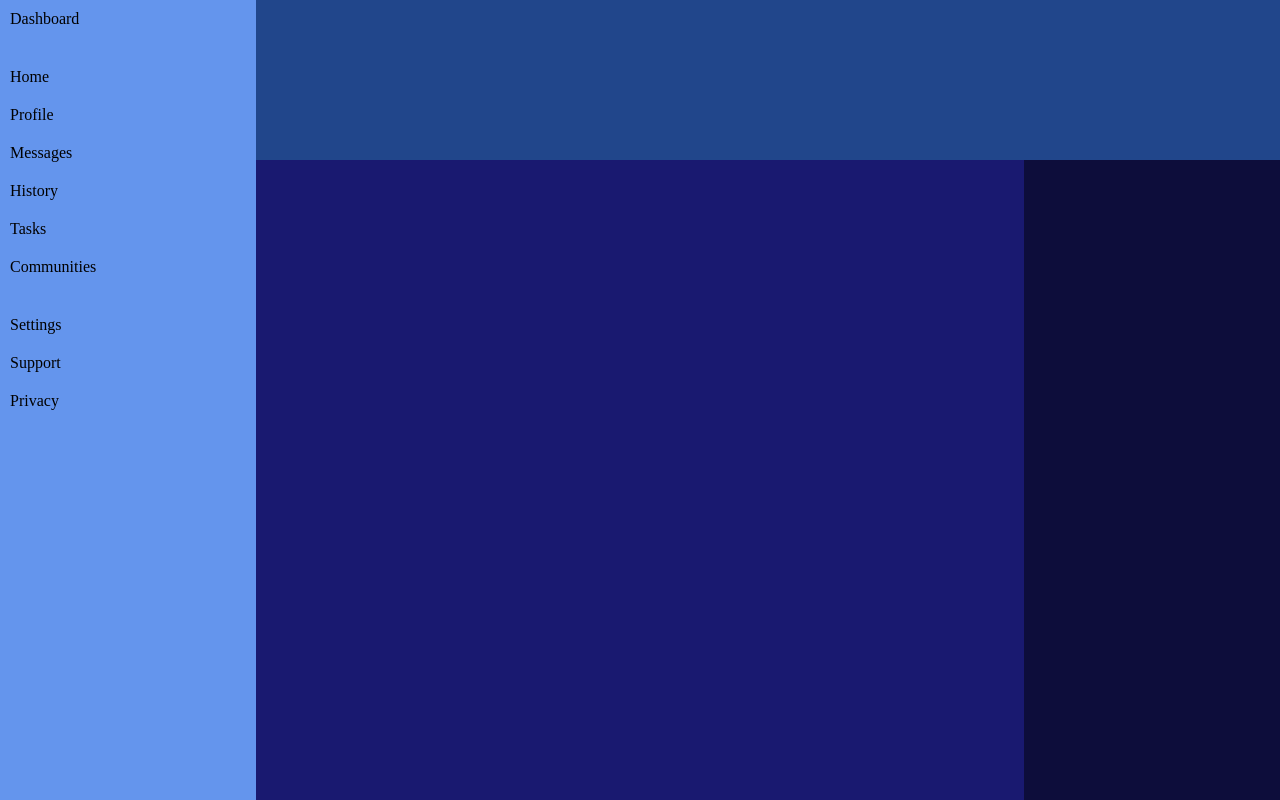
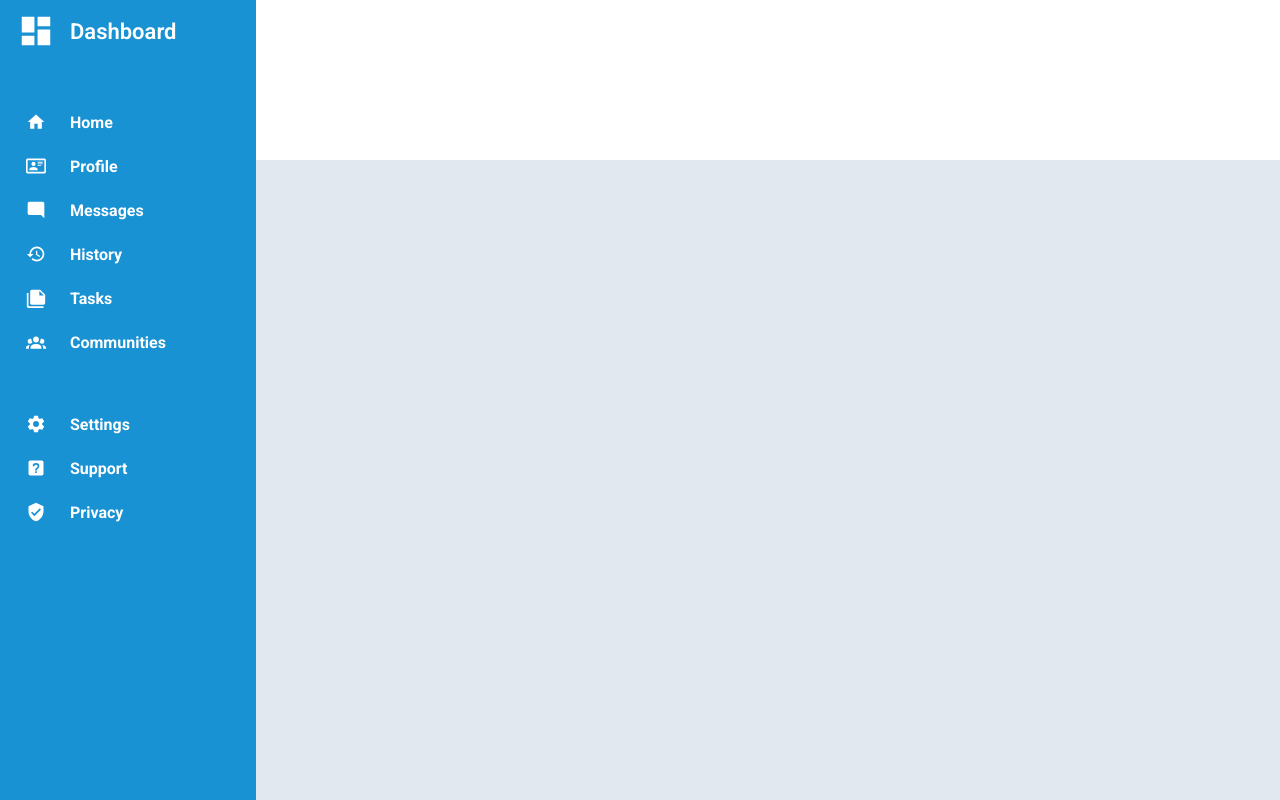
Before and after one commit to henriwf/admin-dashboard, a plain HTML site: page index.html in a window 1280 px wide. Drawn offline with Linux system fonts and the light colour scheme; a web font is replaced by a local one.

Commit message:
finish setting up and styling sidebar

```diff
--- a/index.html
+++ b/index.html
@@ -4,20 +4,83 @@
     <meta charset="UTF-8">
     <meta name="viewport" content="width=device-width, initial-scale=1.0">
     <title>Dashboard</title>
+    <link rel="preconnect" href="https://fonts.googleapis.com">
+    <link rel="preconnect" href="https://fonts.gstatic.com" crossorigin>
+    <link href="https://fonts.googleapis.com/css2?family=Arizonia&family=Fascinate&family=Pacifico&family=Roboto:ital,wght@0,100..900;1,100..900&display=swap" rel="stylesheet">
     <link rel="stylesheet" href="style.css">
 </head>
 <body>
     <div id="sidebar">
-        <div class="logo">Dashboard</div>
-        <div class="sbItem home">Home</div>
-        <div class="sbItem">Profile</div>
-        <div class="sbItem">Messages</div>
-        <div class="sbItem">History</div>
-        <div class="sbItem">Tasks</div>
-        <div class="sbItem">Communities</div>
-        <div class="sbItem settings">Settings</div>
-        <div class="sbItem">Support</div>
-        <div class="sbItem">Privacy</div>
+
+        <div class="logo">
+            <div class="center">
+                <svg xmlns="http://www.w3.org/2000/svg" viewBox="0 0 24 24"><title>view-dashboard</title><path d="M13,3V9H21V3M13,21H21V11H13M3,21H11V15H3M3,13H11V3H3V13Z" /></svg>
+            </div>
+            <span>Dashboard</span>
+        </div>
+
+        <div class="sbItem home">
+            <div class="center">
+                <svg xmlns="http://www.w3.org/2000/svg" viewBox="0 0 24 24"><title>home</title><path d="M10,20V14H14V20H19V12H22L12,3L2,12H5V20H10Z" /></svg>
+            </div>
+                <span>Home</span>
+        </div>
+
+        <div class="sbItem">
+            <div class="center">
+                <svg xmlns="http://www.w3.org/2000/svg" viewBox="0 0 24 24"><title>card-account-details-outline</title><path d="M22,3H2C0.91,3.04 0.04,3.91 0,5V19C0.04,20.09 0.91,20.96 2,21H22C23.09,20.96 23.96,20.09 24,19V5C23.96,3.91 23.09,3.04 22,3M22,19H2V5H22V19M14,17V15.75C14,14.09 10.66,13.25 9,13.25C7.34,13.25 4,14.09 4,15.75V17H14M9,7A2.5,2.5 0 0,0 6.5,9.5A2.5,2.5 0 0,0 9,12A2.5,2.5 0 0,0 11.5,9.5A2.5,2.5 0 0,0 9,7M14,7V8H20V7H14M14,9V10H20V9H14M14,11V12H18V11H14" /></svg>
+            </div>
+            <span>Profile</span>
+        </div>
+
+        <div class="sbItem">
+            <div class="center">
+                <svg xmlns="http://www.w3.org/2000/svg" viewBox="0 0 24 24"><title>message-reply</title><path d="M22,4C22,2.89 21.1,2 20,2H4A2,2 0 0,0 2,4V16A2,2 0 0,0 4,18H18L22,22V4Z" /></svg>
+            </div>
+            <span>Messages</span>
+        </div>
+
+        <div class="sbItem">
+            <div class="center">
+                <svg xmlns="http://www.w3.org/2000/svg" viewBox="0 0 24 24"><title>history</title><path d="M13.5,8H12V13L16.28,15.54L17,14.33L13.5,12.25V8M13,3A9,9 0 0,0 4,12H1L4.96,16.03L9,12H6A7,7 0 0,1 13,5A7,7 0 0,1 20,12A7,7 0 0,1 13,19C11.07,19 9.32,18.21 8.06,16.94L6.64,18.36C8.27,20 10.5,21 13,21A9,9 0 0,0 22,12A9,9 0 0,0 13,3" /></svg>
+            </div>
+        <span>History</span>
+        </div>
+
+        <div class="sbItem">
+            <div class="center">
+                <svg xmlns="http://www.w3.org/2000/svg" viewBox="0 0 24 24"><title>note-multiple</title><path d="M16,9H21.5L16,3.5V9M7,2H17L23,8V18A2,2 0 0,1 21,20H7C5.89,20 5,19.1 5,18V4A2,2 0 0,1 7,2M3,6V22H21V24H3A2,2 0 0,1 1,22V6H3Z" /></svg>
+            </div>
+            <span>Tasks</span>
+        </div>
+
+        <div class="sbItem">
+            <div class="center">
+                <svg xmlns="http://www.w3.org/2000/svg" viewBox="0 0 24 24"><title>account-group</title><path d="M12,5.5A3.5,3.5 0 0,1 15.5,9A3.5,3.5 0 0,1 12,12.5A3.5,3.5 0 0,1 8.5,9A3.5,3.5 0 0,1 12,5.5M5,8C5.56,8 6.08,8.15 6.53,8.42C6.38,9.85 6.8,11.27 7.66,12.38C7.16,13.34 6.16,14 5,14A3,3 0 0,1 2,11A3,3 0 0,1 5,8M19,8A3,3 0 0,1 22,11A3,3 0 0,1 19,14C17.84,14 16.84,13.34 16.34,12.38C17.2,11.27 17.62,9.85 17.47,8.42C17.92,8.15 18.44,8 19,8M5.5,18.25C5.5,16.18 8.41,14.5 12,14.5C15.59,14.5 18.5,16.18 18.5,18.25V20H5.5V18.25M0,20V18.5C0,17.11 1.89,15.94 4.45,15.6C3.86,16.28 3.5,17.22 3.5,18.25V20H0M24,20H20.5V18.25C20.5,17.22 20.14,16.28 19.55,15.6C22.11,15.94 24,17.11 24,18.5V20Z" /></svg>
+            </div>
+            <span>Communities</span>
+        </div>
+
+        <div class="sbItem settings">
+            <div class="center">
+                <svg xmlns="http://www.w3.org/2000/svg" viewBox="0 0 24 24"><title>cog</title><path d="M12,15.5A3.5,3.5 0 0,1 8.5,12A3.5,3.5 0 0,1 12,8.5A3.5,3.5 0 0,1 15.5,12A3.5,3.5 0 0,1 12,15.5M19.43,12.97C19.47,12.65 19.5,12.33 19.5,12C19.5,11.67 19.47,11.34 19.43,11L21.54,9.37C21.73,9.22 21.78,8.95 21.66,8.73L19.66,5.27C19.54,5.05 19.27,4.96 19.05,5.05L16.56,6.05C16.04,5.66 15.5,5.32 14.87,5.07L14.5,2.42C14.46,2.18 14.25,2 14,2H10C9.75,2 9.54,2.18 9.5,2.42L9.13,5.07C8.5,5.32 7.96,5.66 7.44,6.05L4.95,5.05C4.73,4.96 4.46,5.05 4.34,5.27L2.34,8.73C2.21,8.95 2.27,9.22 2.46,9.37L4.57,11C4.53,11.34 4.5,11.67 4.5,12C4.5,12.33 4.53,12.65 4.57,12.97L2.46,14.63C2.27,14.78 2.21,15.05 2.34,15.27L4.34,18.73C4.46,18.95 4.73,19.03 4.95,18.95L7.44,17.94C7.96,18.34 8.5,18.68 9.13,18.93L9.5,21.58C9.54,21.82 9.75,22 10,22H14C14.25,22 14.46,21.82 14.5,21.58L14.87,18.93C15.5,18.67 16.04,18.34 16.56,17.94L19.05,18.95C19.27,19.03 19.54,18.95 19.66,18.73L21.66,15.27C21.78,15.05 21.73,14.78 21.54,14.63L19.43,12.97Z" /></svg>
+            </div>
+            <span>Settings</span>
+        </div>
+
+        <div class="sbItem">
+            <div class="center">
+                <svg xmlns="http://www.w3.org/2000/svg" viewBox="0 0 24 24"><title>help-box</title><path d="M11,18H13V16H11V18M12,6A4,4 0 0,0 8,10H10A2,2 0 0,1 12,8A2,2 0 0,1 14,10C14,12 11,11.75 11,15H13C13,12.75 16,12.5 16,10A4,4 0 0,0 12,6M5,3H19A2,2 0 0,1 21,5V19A2,2 0 0,1 19,21H5A2,2 0 0,1 3,19V5A2,2 0 0,1 5,3Z" /></svg>
+            </div>
+            <span>Support</span>
+        </div>
+        <div class="sbItem">
+            <div class="center">
+                <svg xmlns="http://www.w3.org/2000/svg" viewBox="0 0 24 24"><title>shield-check</title><path d="M10,17L6,13L7.41,11.59L10,14.17L16.59,7.58L18,9M12,1L3,5V11C3,16.55 6.84,21.74 12,23C17.16,21.74 21,16.55 21,11V5L12,1Z" /></svg>
+            </div>
+            <span>Privacy</span>
+        </div>
+
     </div>
     <div id="header"></div>
     <div id="main"></div>
--- a/style.css
+++ b/style.css
@@ -2,6 +2,7 @@
     box-sizing: border-box;
     margin: 0;
     padding: 0;
+    font-family: "Roboto";
 }
 
 html, body {
@@ -15,32 +16,63 @@ body {
     grid-template-rows: 1fr 4fr;
 }
 
+.sbItem, .logo {
+    display: flex;
+    align-items: center;
+    gap: 10px;
+    padding: 12px;
+    font-size: 18px;
+    color: white;
+}
+
+.sbItem svg {
+  width: 20px;
+  fill: white;
+  flex-shrink: 0;
+}
+
+.logo svg {
+  width: 48px;
+  height: 38px;
+  fill: white;
+}
+
+.logo span {
+    font-size: 22px;
+}
+
+.sbItem span {
+  font-size: 16px;
+  font-weight: bold;
+}
+
+.center {
+    display: flex;
+    justify-content: center;
+    align-items: center;
+    width: 48px
+}
+
 #sidebar {
-    background-color: cornflowerblue;
+    background-color: rgb(25, 146, 212);
     grid-row-end: span 2;
+    color: white;
+    font-weight: 600;
 }
 
 #header {
-    background-color: rgb(33, 70, 139);
+    background-color: rgb(255, 255, 255);
     grid-column: span 2;
 }
 
 #main {
-    background-color: midnightblue;
+    background-color: rgba(226,232,240);
 }
 
 #extra {
-    background-color: rgb(13, 13, 59);
+    background-color: rgb(226,232,240);
 }
 
-.logo {
-    padding: 10px;
+.sbItem.home, .sbItem.settings {
+    padding-top: 50px;
 }
-.sbItem {
-    padding: 10px;
-    height: min-content;
-}
-
-.home, .settings {
-    margin-top: 20px;
-}
```
